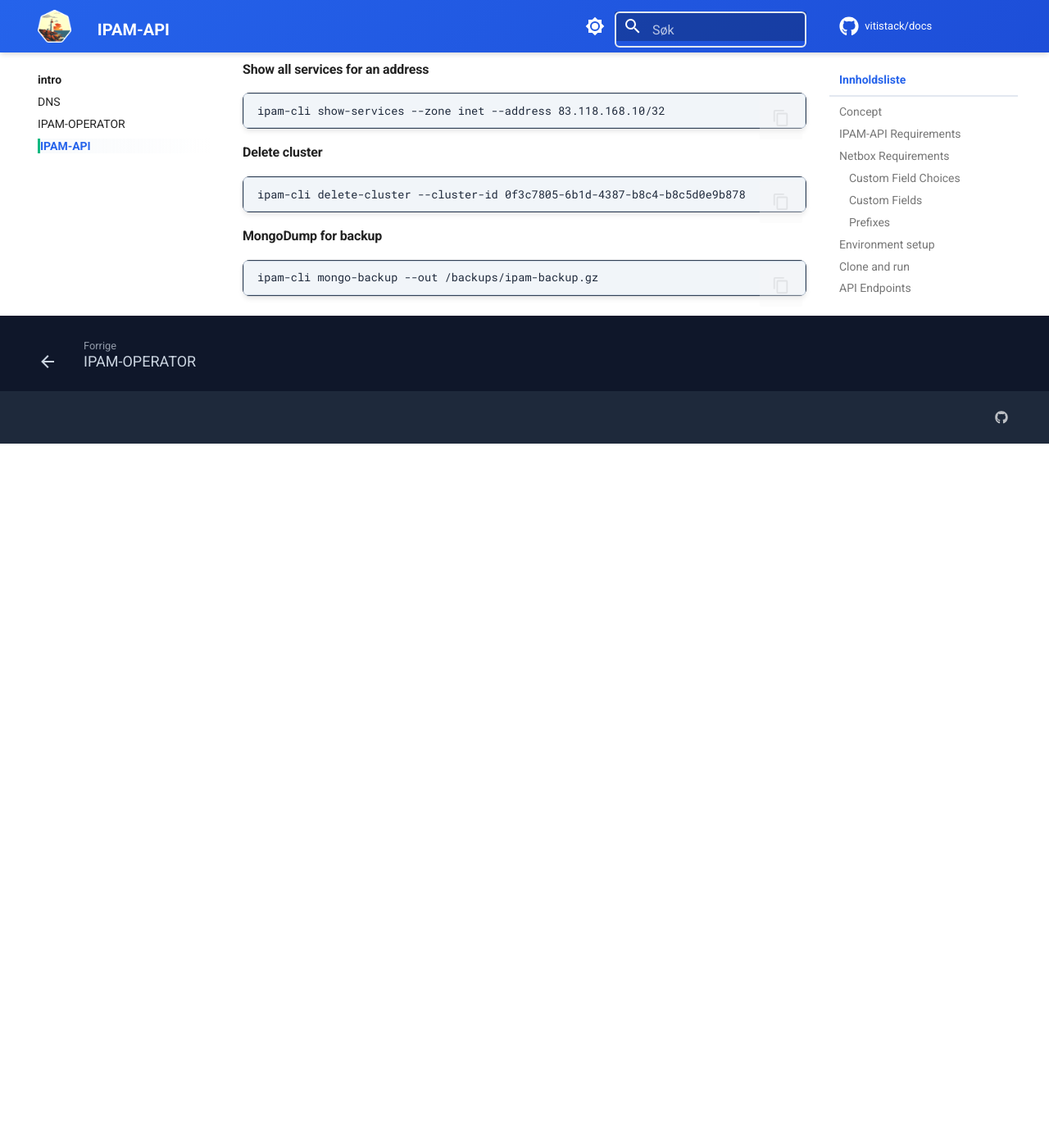
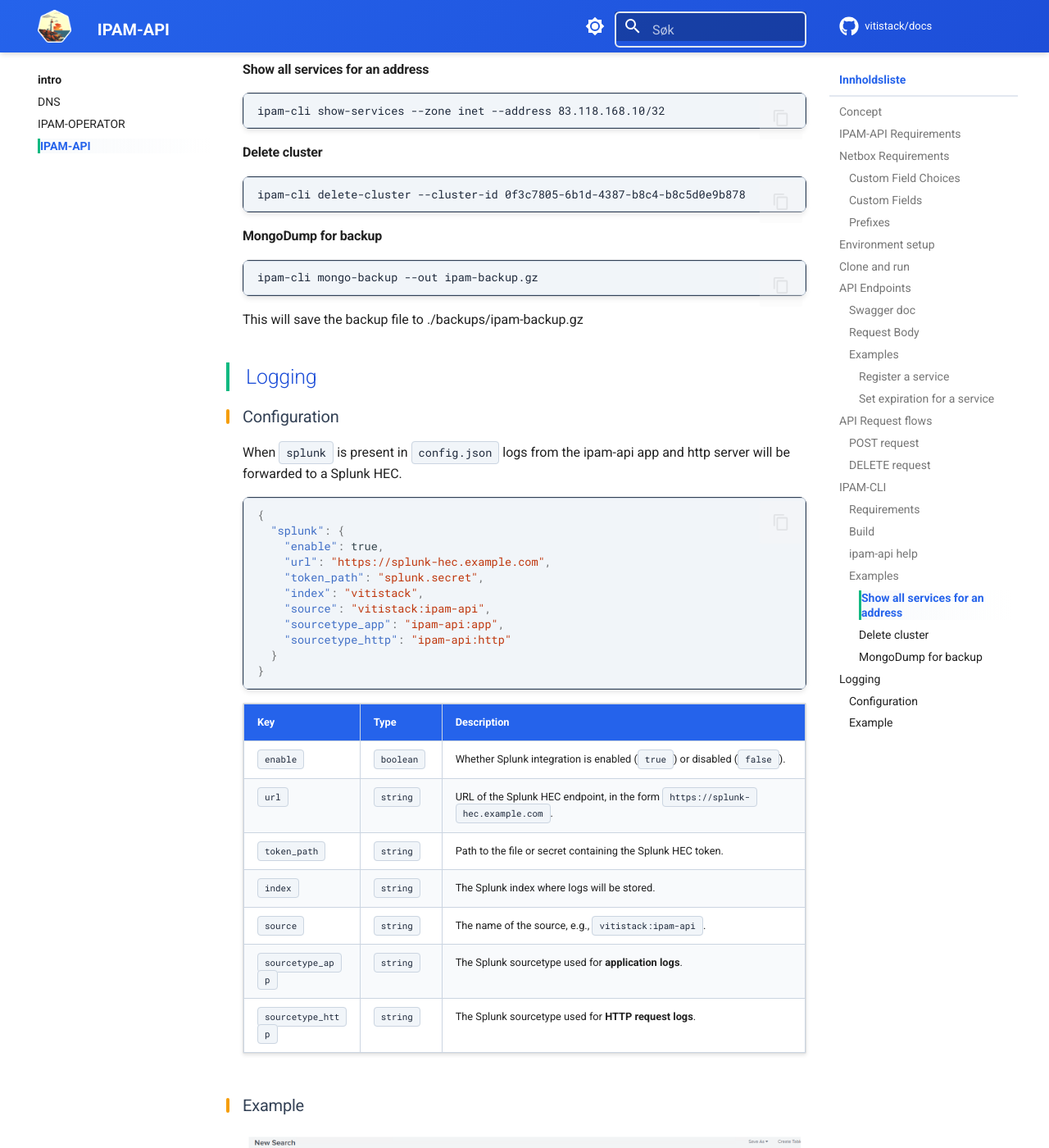
Before and after one commit to vitistack/docs, an MkDocs documentation site: the page built from docs/ipam-api.md, in a window 1280 px wide and 1400 px high, scrolled down 5948 px. Shown: the whole window at 82% size. Built offline with MkDocs 1.6.1 and Material for MkDocs 9.7.7, drawn with Linux system fonts in a browser that asks for light colours; comment, search, counter and statistics services are not loaded; before the commit the page ends 6489 px from its top, so only the background shows below that.

Commit message:
Splunk docs

````diff
--- a/docs/ipam-api.md
+++ b/docs/ipam-api.md
@@ -70,7 +70,7 @@ go run cmd/ipam-api/main.go
 
 ## API Endpoints
 
-| Method  | Path         | Description                    |
+| Method  | Path         | Description                                      |
 | ------- | -------------| ------------------------------------------------ |
 | `POST`  | `/`          | Register or update a ip address, returns IP      |
 | `DELETE`| `/`          | Set expiration for a service for an IP address   |
@@ -214,5 +214,39 @@ ipam-cli delete-cluster --cluster-id 0f3c7805-6b1d-4387-b8c4-b8c5d0e9b878
 
 #### MongoDump for backup
 ```bash
-ipam-cli mongo-backup --out /backups/ipam-backup.gz
+ipam-cli mongo-backup --out ipam-backup.gz
 ```
+This will save the backup file to ./backups/ipam-backup.gz
+
+## Logging
+
+### Configuration
+When `splunk` is present in `config.json` logs from the ipam-api app and http server will be forwarded to a Splunk HEC.
+```json
+{
+  "splunk": {
+    "enable": true,
+    "url": "https://splunk-hec.example.com",
+    "token_path": "splunk.secret",
+    "index": "vitistack",
+    "source": "vitistack:ipam-api",
+    "sourcetype_app": "ipam-api:app",
+    "sourcetype_http": "ipam-api:http"
+  }
+}
+```
+
+| Key               | Type      | Description                                                                                           |
+|-------------------|-----------|-------------------------------------------------------------------------------------------------------|
+| `enable`          | `boolean` | Whether Splunk integration is enabled (`true`) or disabled (`false`).                                 |
+| `url`             | `string`  | URL of the Splunk HEC endpoint, in the form `https://splunk-hec.example.com`.                         |
+| `token_path`      | `string`  | Path to the file or secret containing the Splunk HEC token.                                           |
+| `index`           | `string`  | The Splunk index where logs will be stored.                                                           |
+| `source`          | `string`  | The name of the source, e.g., `vitistack:ipam-api`.                                                   |
+| `sourcetype_app`  | `string`  | The Splunk sourcetype used for **application logs**.                                                  |
+| `sourcetype_http` | `string`  | The Splunk sourcetype used for **HTTP request logs**.                                                 |
+
+
+### Example
+
+![Splunk Overview Image](images/splunk.ipam-operator.excalidraw.png "Splunk Overview")
````
